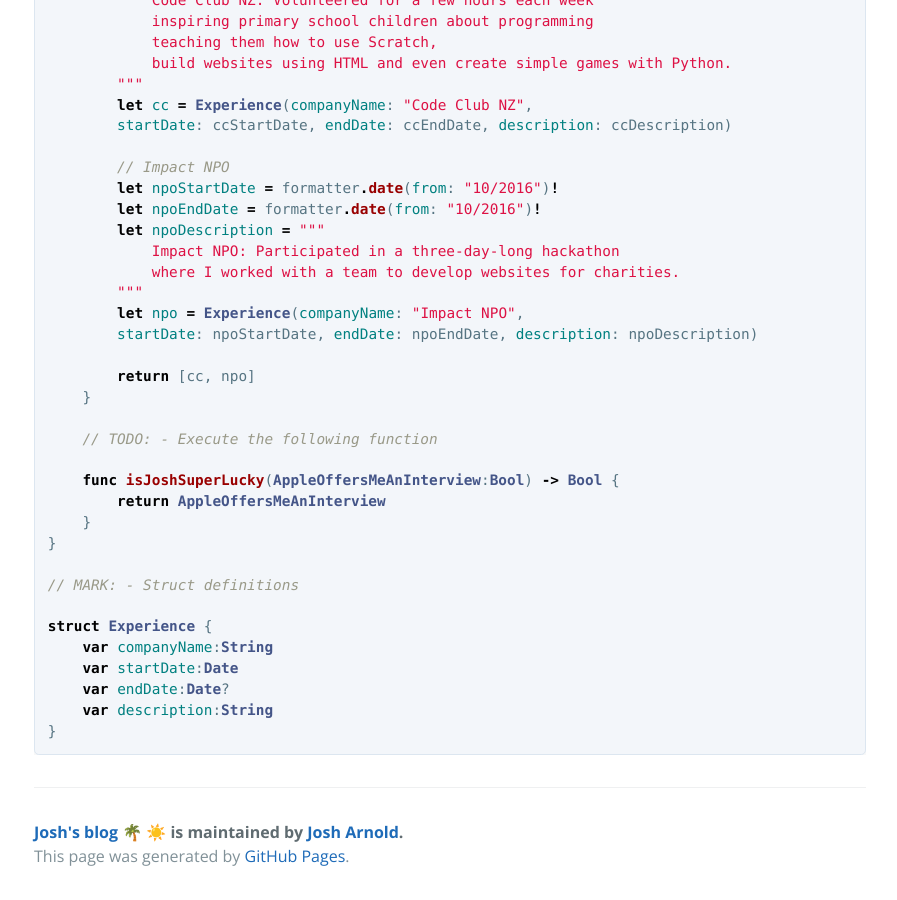
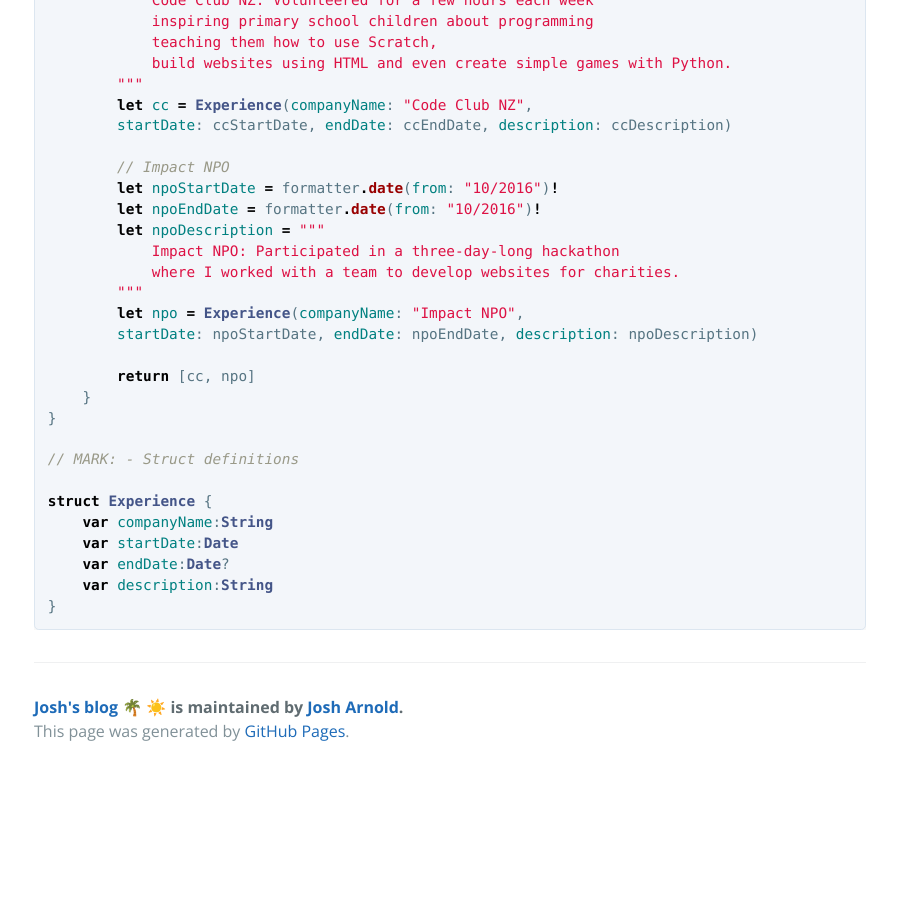
Before and after one commit to josharnoldjosh/josharnoldjosh.github.io, a Jekyll site: the page built from CV.MD, in a window 1280 px wide and 900 px high, scrolled down 3712 px. Shown: the whole window, without its empty margins (190-1087 px from the left). Built offline with Jekyll 4.4.1, drawn with Linux system fonts in a browser that asks for light colours; our own code applies the rules of GitHub Pages for plain Markdown files; after the commit the page ends 4487 px from its top, so only the background shows below that.

Commit message:
Update CV.MD

```diff
--- a/CV.MD
+++ b/CV.MD
@@ -172,12 +172,6 @@ class JoshArnold {
 
         return [cc, npo]
     }
-
-    // TODO: - Execute the following function
-
-    func isJoshSuperLucky(AppleOffersMeAnInterview:Bool) -> Bool {
-        return AppleOffersMeAnInterview
-    }
 }
 
 // MARK: - Struct definitions
```
